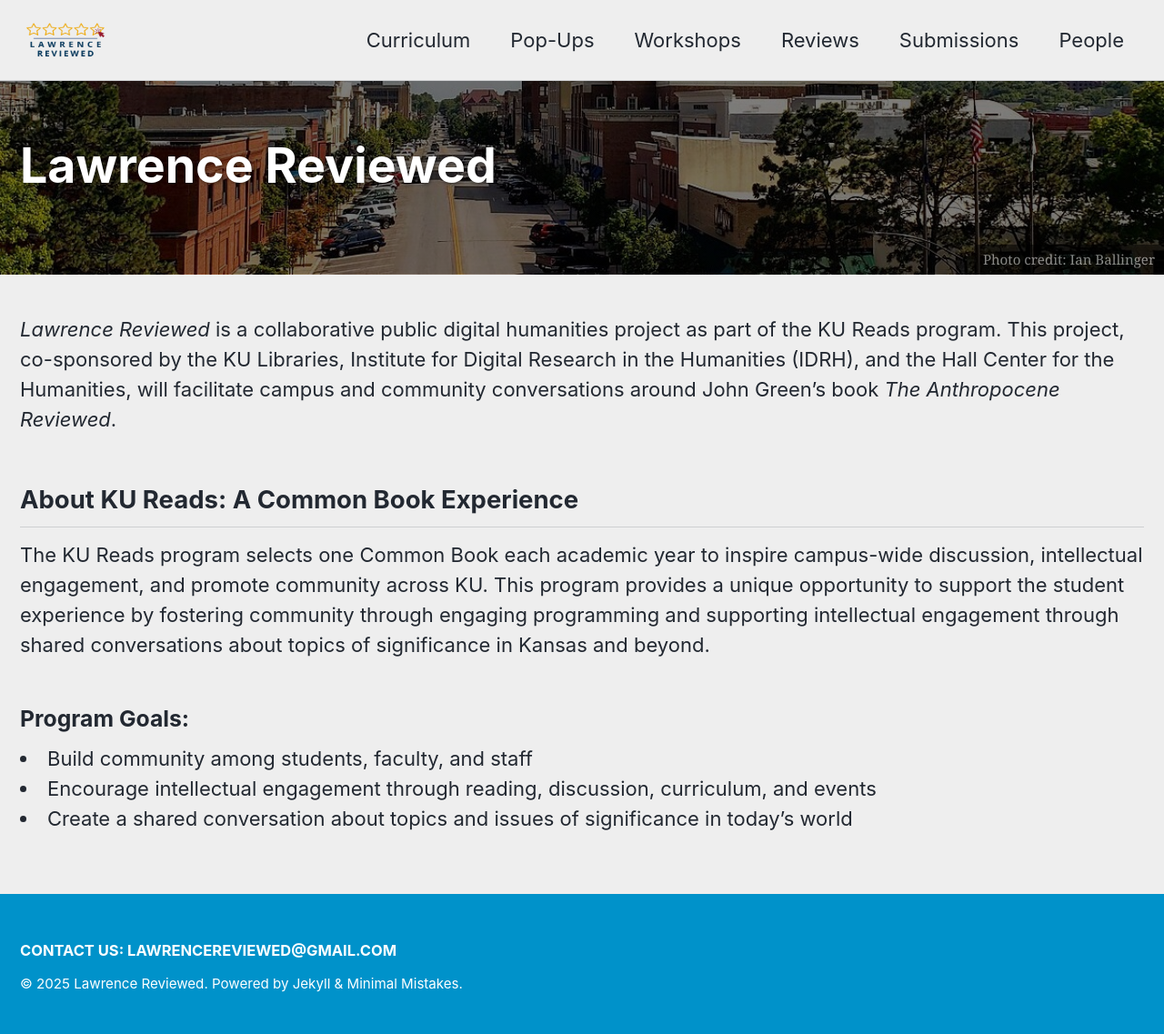
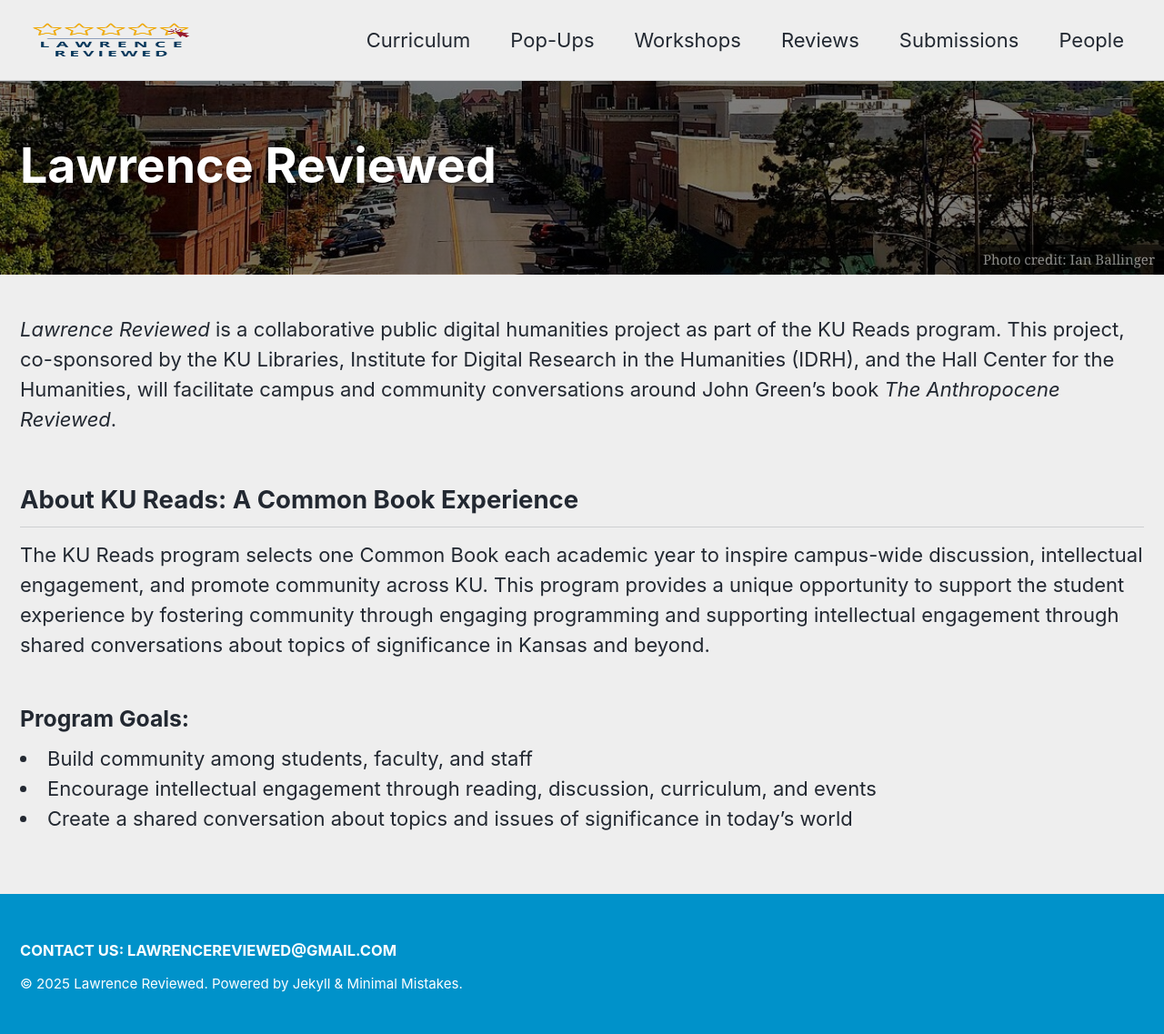
Before and after one commit to idrhku/lawrence-reviewed, a Jekyll site: the page built from index.html, in a window 1280 px wide. Shown: the whole page at 91% size. Built offline with Jekyll 4.4.1, drawn with Linux system fonts in a browser that asks for light colours; cached includes are drawn as plain includes; the list of posts is cut into pages by our own code.

Commit message:
Update masthead.html

```diff
--- a/_includes/masthead.html
+++ b/_includes/masthead.html
@@ -5,7 +5,7 @@
     <div class="masthead__menu">
       <nav id="site-nav" class="greedy-nav">
         {% unless logo_path == empty %}
-          <a class="site-logo" href="{{ '/' | relative_url }}"><img width="100px" height="51px" src="{{ logo_path | relative_url }}" alt="{{ site.masthead_title | default: site.title }}"></a>
+          <a class="site-logo" href="{{ '/' | relative_url }}"><img width="200px" height="102px" src="{{ logo_path | relative_url }}" alt="{{ site.masthead_title | default: site.title }}"></a>
         {% endunless %}
         <a class="site-title" href="{{ '/' | relative_url }}">
           {{ site.masthead_title | default: site.title }}
```
